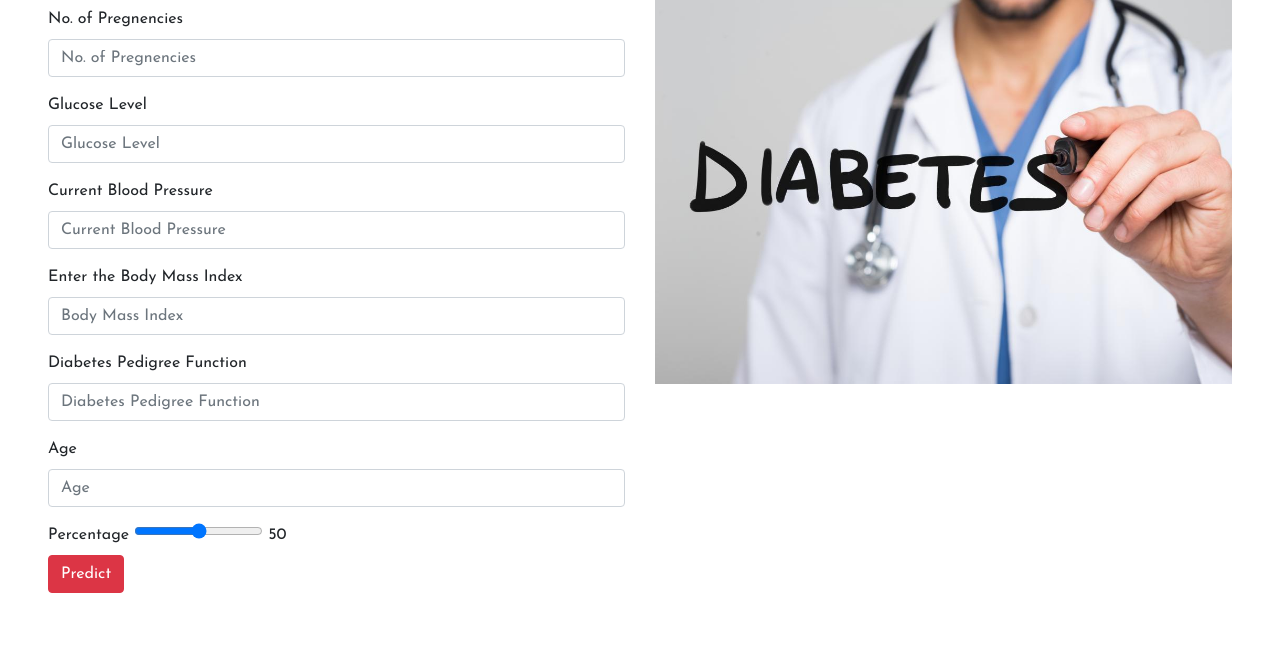
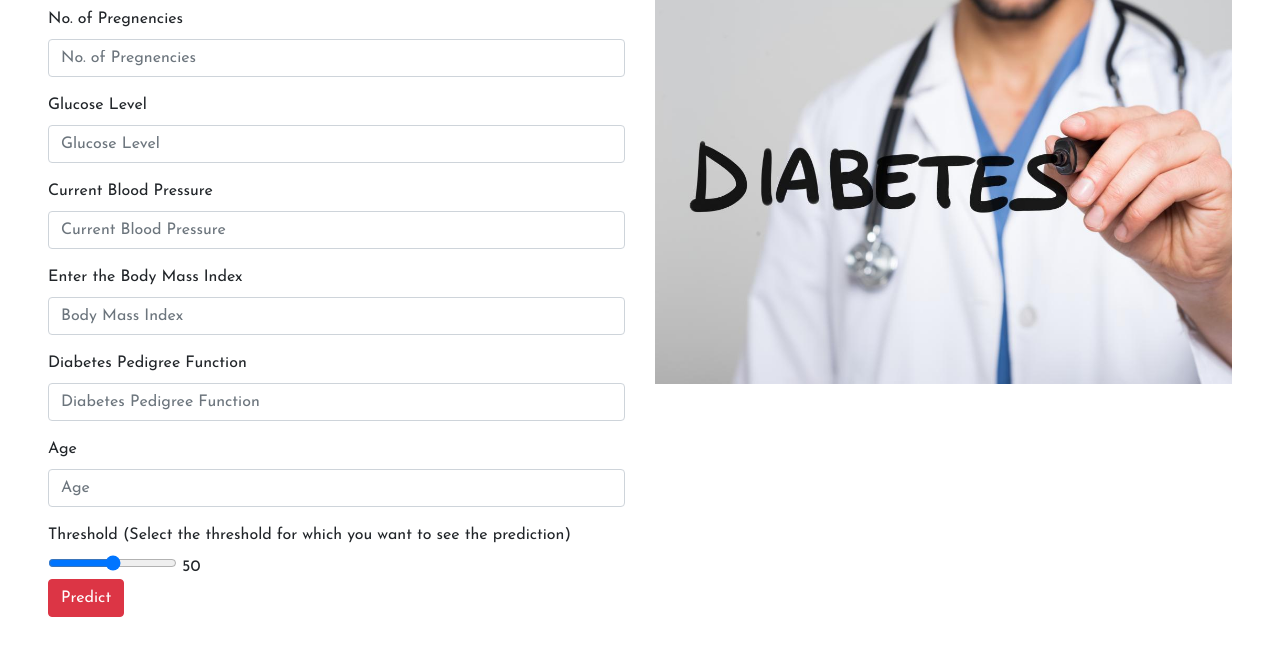
Before and after one commit to Prerakshah98/Health-Web-App, a Flask app: page /diabetes in a window 1280 px wide. Shown: the part 194-850 px from the top of the page. Run offline with Flask 2, Linux system fonts and the light colour scheme; some libraries are stand-ins or nearby versions.

Commit message:
threshold changes

```diff
--- a/app.py
+++ b/app.py
@@ -1,6 +1,5 @@
 from flask import Flask, render_template
 from flask import Flask, render_template, url_for, flash, redirect
-from keras.models import load_model
 from flask import request
 import numpy as np
 from sklearn.preprocessing import MinMaxScaler,StandardScaler
--- a/requirements.txt
+++ b/requirements.txt
@@ -2,7 +2,6 @@ Flask==2.0.2
 gunicorn==20.1.0
 itsdangerous==2.0.1
 Jinja2==3.0.2
-MarkupSafe==2.0.1
 tensorflow==2.6.0
 numpy==1.19.2
 scikit-learn==1.0
--- a/templates/cancer.html
+++ b/templates/cancer.html
@@ -164,15 +164,13 @@
               required="required" placeholder="Mean of the Area">
           </div>
           <div class="slidecontainer">
-            <label for="Percentage">Percentage</label>
-            <input type="range" value="50" min="0" max="100" name="Percentage"
+            <label for="Threshold">Threshold (Select the threshold for which you want to see the prediction)</label>
+            <input type="range" value="50" min="0" max="100" name="Threshold"
               oninput="this.nextElementSibling.value = this.value">
             <output>50</output>
           </div>
           <button type="submit" class="btn btn-danger">Predict</button>
         </form>
-        <p class="text-danger">{{prediction_text_neg}}</p>
-        <p class="text-success">{{prediction_text_pos}}</p>
       </div>
       <div class="col-lg-6 col-md-6 col-12 my-auto">
         <img src="../static/images/cancer.jpg" width="100%" class="">
--- a/templates/diabetes.html
+++ b/templates/diabetes.html
@@ -118,8 +118,8 @@
             <input class="form-control" type="number" id="Age" name="Age" required="required" placeholder="Age">
           </div>
           <div class="slidecontainer">
-            <label for="Percentage">Percentage</label>
-            <input type="range" value="50" min="0" max="100" name="Percentage"
+            <label for="Threshold">Threshold (Select the threshold for which you want to see the prediction)</label>
+            <input type="range" value="50" min="0" max="100" name="Threshold"
               oninput="this.nextElementSibling.value = this.value">
             <output>50</output>
           </div>
--- a/templates/heart.html
+++ b/templates/heart.html
@@ -182,8 +182,8 @@
             </select>
           </div>
           <div class="slidecontainer">
-            <label for="Percentage">Percentage</label>
-            <input type="range" value="50" min="0" max="100" name="Percentage"
+            <label for="Threshold">Threshold (Select the threshold for which you want to see the prediction)</label>
+            <input type="range" value="50" min="0" max="100" name="Threshold"
               oninput="this.nextElementSibling.value = this.value">
             <output>50</output>
           </div>
--- a/templates/index.html
+++ b/templates/index.html
@@ -24,9 +24,6 @@
 		<header>
 			<nav class="navbar navbar-expand-md navbar-dark fixed-top bg-dark">
 				<a class="navbar-brand ml-lg-5" href="#">Health App</a>
-				<!-- <button class="navbar-toggler ml-5" type="button" data-toggle="collapse" data-target="#navbarCollapse" aria-controls="navbarCollapse" aria-expanded="false" aria-label="Toggle navigation">
-				<span class="navbar-toggler-icon"></span>
-				</button> -->
 				<div class="collapse navbar-collapse" id="navbarCollapse">
 					<ul class="navbar-nav  ml-auto mr-5">
 						<li class="nav-item active">
--- a/templates/kidney.html
+++ b/templates/kidney.html
@@ -232,9 +232,9 @@
                 </select>
               </div> -->
             <div class="slidecontainer">
-              <label for="Percentage">Threshold (Select the threshold for which you want to see the prediction)</label>
+              <label for="Threshold">Threshold (Select the threshold for which you want to see the prediction)</label>
               <div></div>
-              <input type="range" value="50" min="0" max="100" name="Percentage"
+              <input type="range" value="50" min="0" max="100" name="Threshold"
                 oninput="this.nextElementSibling.value = this.value">
               <output>50</output>
             </div>
--- a/templates/liver.html
+++ b/templates/liver.html
@@ -142,8 +142,8 @@
               name="Albumin_and_Globulin_Ratio" required="required" placeholder="Enter the Albumin and Globulin Ratio">
           </div>
           <div class="slidecontainer">
-            <label for="Percentage">Percentage</label>
-            <input type="range" value="50" min="0" max="100" name="Percentage"
+            <label for="Threshold">Threshold (Select the threshold for which you want to see the prediction)</label>
+            <input type="range" value="50" min="0" max="100" name="Threshold"
               oninput="this.nextElementSibling.value = this.value">
             <output>50</output>
           </div>
```
